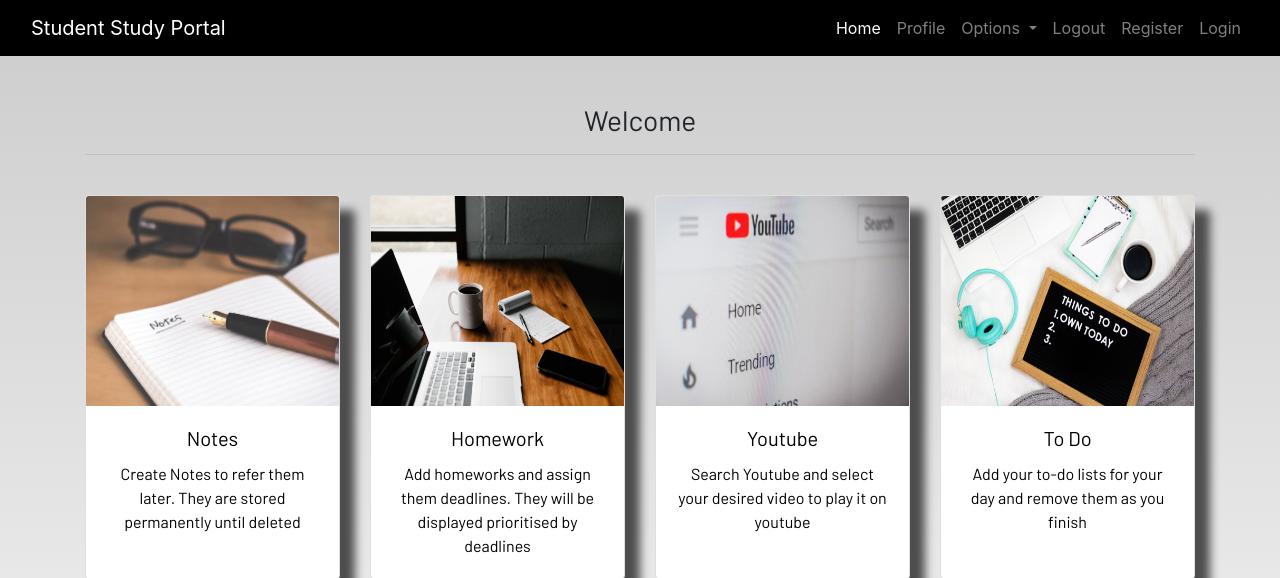
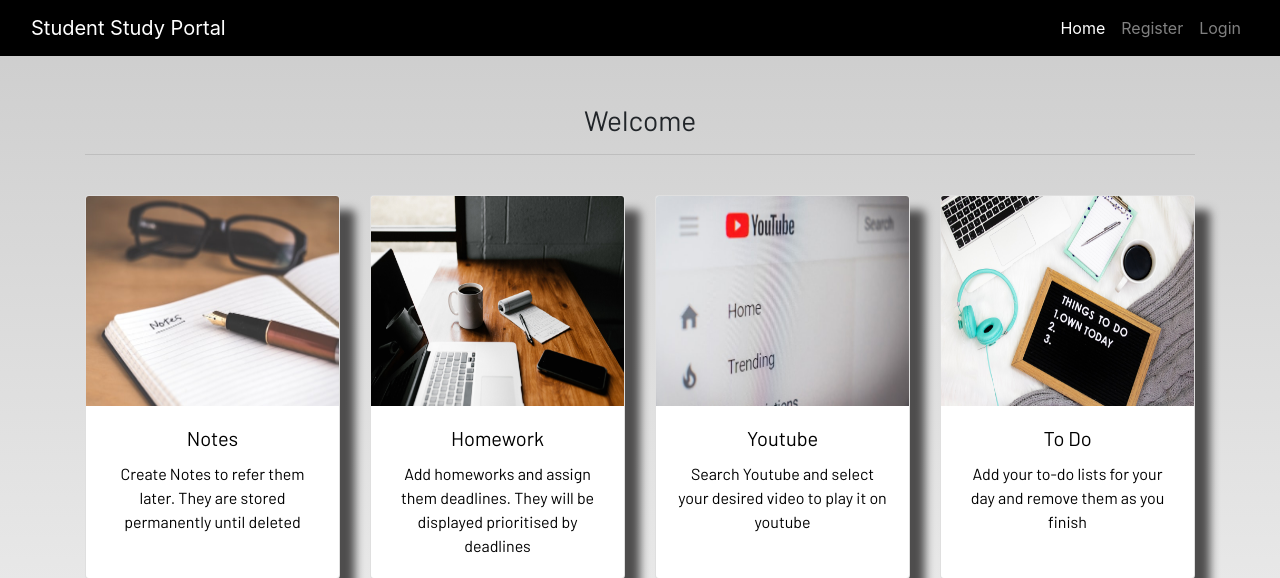
Before and after one commit to merinjo90/django-Student-Study-Portal, a Django app: page / in a window 1280 px wide. Shown: the top 578 px of the page. Run offline with Django 3.2, Linux system fonts and the light colour scheme; some libraries are stand-ins or nearby versions; some web fonts are replaced.

Commit message:
navigation and dashboard linking

```diff
--- a/studentPortal/studentStudyPortal/dashboard/templates/dashboard/base.html
+++ b/studentPortal/studentStudyPortal/dashboard/templates/dashboard/base.html
@@ -20,17 +20,18 @@
   <header>
     <nav class="navbar navbar-expand-lg navbar-dark bg-dark">
       <div class="container-fluid">
-        <a class="navbar-brand" href="#">Student Study Portal</a>        <button class="navbar-toggler" type="button" data-bs-toggle="collapse" data-bs-target="#navbarSupportedContent"
+        <a class="navbar-brand" href="{% url 'home' %}">Student Study Portal</a>        <button class="navbar-toggler" type="button" data-bs-toggle="collapse" data-bs-target="#navbarSupportedContent"
           aria-controls="navbarSupportedContent" aria-expanded="false" aria-label="Toggle navigation">
           <span class="navbar-toggler-icon"></span>
         </button>
         <div class="collapse navbar-collapse justify-content-end" id="navbarSupportedContent">
           <ul class="navbar-nav mb-2 mb-lg-0">
             <li class="nav-item">
-              <a class="nav-link active" aria-current="page" href="#">Home</a>
+              <a class="nav-link active" aria-current="page" href="{% url 'home' %}">Home</a>
             </li>
+            {% if user.is_authenticated %}
             <li class="nav-item">
-              <a class="nav-link" href="#">Profile</a>
+              <a class="nav-link" href="{% url 'profile' %}">Profile</a>
             </li>
             <li class="nav-item dropdown">
               <a class="nav-link dropdown-toggle" href="#" id="navbarDropdown" role="button" data-toggle="dropdown"
@@ -38,32 +39,34 @@
                 Options
               </a>
               <div class="dropdown-menu" aria-labelledby="navbarDropdown">
-                <a class="dropdown-item" href="#">Books</a>
-                <a class="dropdown-item" href="#">Wikipedia</a>
+                <a class="dropdown-item" href="{% url 'books' %}">Books</a>
+                <a class="dropdown-item" href="{% url 'wiki' %}">Wikipedia</a>
                 <div class="dropdown-divider"></div>
 
-                <a class="dropdown-item" href="#">Dictionary</a>
-                <a class="dropdown-item" href="#">Youtube</a>
+                <a class="dropdown-item" href="{% url 'dictionary' %}">Dictionary</a>
+                <a class="dropdown-item" href="{% url 'youtube' %}">Youtube</a>
                 <div class="dropdown-divider"></div>
-                <a class="dropdown-item" href="#">To-do</a>
-                <a class="dropdown-item" href="#">Homework</a>
+                <a class="dropdown-item" href="{% url 'todo' %}">To-Do</a>
+                <a class="dropdown-item" href="{% url 'homework' %}">Homework</a>
                 <div class="dropdown-divider"></div>
-                <a class="dropdown-item" href="#">Notes</a>
-                <a class="dropdown-item" href="#">Conversion</a>
+                <a class="dropdown-item" href="{% url 'notes' %}">Notes</a>
+                <a class="dropdown-item" href="{% url 'conversion' %}">Conversion</a>
                 <div class="dropdown-divider"></div>
               </div>
             </li>
 
             <li class="nav-item">
-              <a class="nav-link" href="#">Logout</a>
+              <a class="nav-link" href="{% url 'logout' %}">Logout</a>
+            </li>
+            {% else %}
+            <li class="nav-item">
+              <a class="nav-link" href="{% url 'register' %}">Register</a>
             </li>
             <li class="nav-item">
-              <a class="nav-link" href="#">Register</a>
-            </li>
-            <li class="nav-item">
-              <a class="nav-link" href="#">Login</a>
+              <a class="nav-link" href="{% url 'login' %}">Login</a>
             </li>
           </ul>
+          {% endif %}
         </div>
       </div>
     </nav>
--- a/studentPortal/studentStudyPortal/dashboard/templates/dashboard/home.html
+++ b/studentPortal/studentStudyPortal/dashboard/templates/dashboard/home.html
@@ -8,7 +8,7 @@
   <hr> <br>
   <div class="row">
     <div class="col-md-3">
-      <a href="#">
+      <a href="{% url 'notes' %}">
         <div class="card">
           <img class="card-img-top" src="{% static 'images/notes.jpg' %}" alt="Notes image">
           <div class="card-body">
@@ -22,7 +22,7 @@
     </div>
 
     <div class="col-md-3">
-      <a href="#">
+      <a href="{% url 'homework' %}">
         <div class="card">
           <img class="card-img-top" src="{% static 'images/homework.jpg' %}" alt="Notes image">
           <div class="card-body">
@@ -35,7 +35,7 @@
       </a>
     </div>
     <div class="col-md-3">
-      <a href="#">
+      <a href="{% url 'youtube' %}">
         <div class="card">
           <img class="card-img-top" src="{% static 'images/youtube.jpg' %}" alt="Notes image">
           <div class="card-body">
@@ -48,7 +48,7 @@
       </a>
     </div>
     <div class="col-md-3">
-      <a href="#">
+      <a href="{% url 'todo' %}">
         <div class="card">
           <img class="card-img-top" src="{% static 'images/todo.jpg' %}" alt="Notes image">
           <div class="card-body">
@@ -64,7 +64,7 @@
   <br><br><br>
   <div class="row">
     <div class="col-md-3 ">
-      <a href="#">
+      <a href="{% url 'books' %}">
         <div class="card mt-20">
           <img class="card-img-top" src="{% static 'images/books.jpg' %}" alt="Notes image">
           <div class="card-body">
@@ -80,7 +80,7 @@
 
 
     <div class="col-md-3">
-      <a href="#">
+      <a href="{% url 'dictionary' %}">
         <div class="card">
           <img class="card-img-top" src="{% static 'images/dictionary.jpg' %}" alt="Notes image">
           <div class="card-body">
@@ -94,7 +94,7 @@
       </a>
     </div>
     <div class="col-md-3">
-      <a href="#">
+      <a href="{% url 'wiki' %}">
         <div class="card">
           <img class="card-img-top" src="{% static 'images/wiki.jpg' %}" alt="Notes image">
           <div class="card-body">
@@ -109,7 +109,7 @@
 
 
     <div class="col-md-3">
-      <a href="#">
+      <a href="{% url 'conversion' %}">
         <div class="card">
           <img class="card-img-top" src="{% static 'images/conversion.jpg' %}" alt="Notes image">
           <div class="card-body">
```
Also changed, not shown: studentPortal/studentStudyPortal/db.sqlite3.
